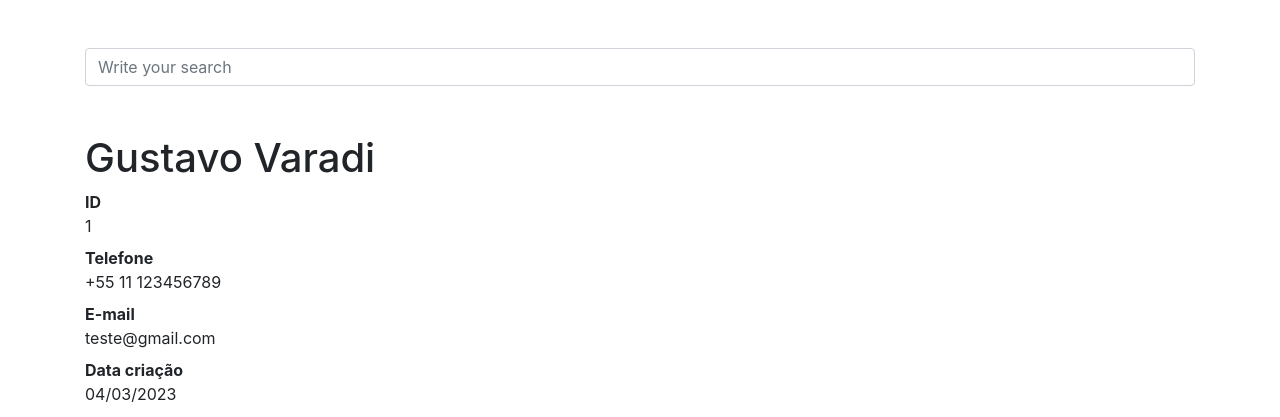
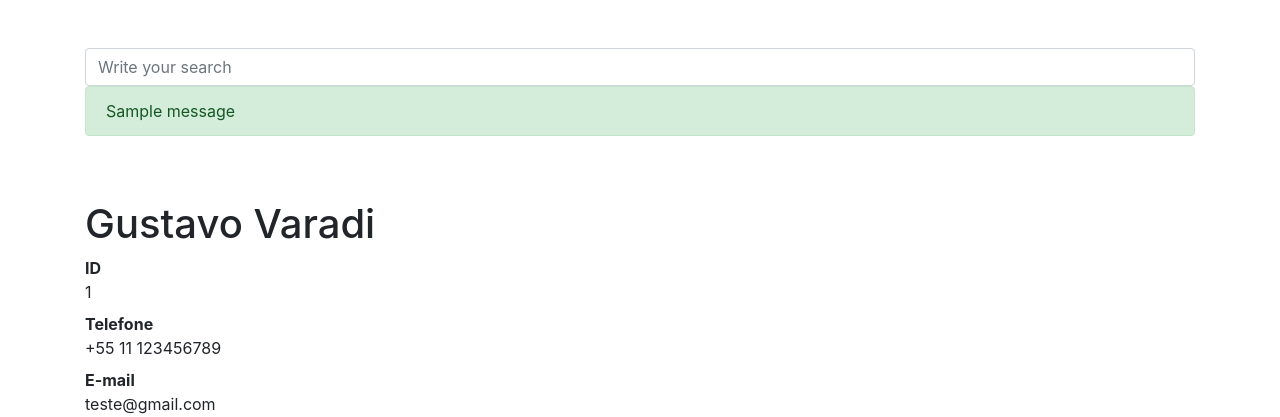
Before and after one commit to GustavoVaradi/ScheduleDjango, a Django app: page /1 in a window 1280 px wide. Shown: the part 56-473 px from the top of the page. Run offline with Django 4.2, Linux system fonts and the light colour scheme; data comes from the database, SQL or seed files in the repository; one stand-in notice (Sample message) is shown; some libraries are stand-ins or nearby versions.

Commit message:
part 1 adding massage alerts

```diff
--- a/contacts/views.py
+++ b/contacts/views.py
@@ -2,11 +2,15 @@ from django.shortcuts import render, get_object_or_404
 from django.db.models.functions import Concat
 from django.core.paginator import Paginator
 from django.db.models import Q, Value
+from django.contrib import messages
 from django.http import Http404
 from .models import Contacts
 
 # Create your views here.
 def index(request):
+
+    messages.add_message(request, messages.ERROR, 'DEU RUIM MERMÃO')
+
     # contacts = Contacts.objects.all() => semelhante a consulta all em SQL
     contacts = Contacts.objects.order_by('category').filter(
         show = True
@@ -36,8 +40,8 @@ def search(request):
 
     word = request.GET.get('word')
 
-    if word is None:
-        raise Http404
+    if word is None or not word:
+        raise Http404()
 
     field = Concat('name', Value(' '), 'surname')
 
--- a/templates/base.html
+++ b/templates/base.html
@@ -32,6 +32,14 @@
               id="search-input"
               placeholder="Write your search"
               name="word">
+
+              {% if messages %}
+                {% for message in messages %}
+                  <div class="alert {{ message.tags }}" role="alert">
+                    {{ message }}
+                  </div>
+                {% endfor %}
+              {% endif %}
             </div>
           </div>
         </form>
```
Also changed, not shown: ScheduleDjango/settings.py (+12 -1 lines).
